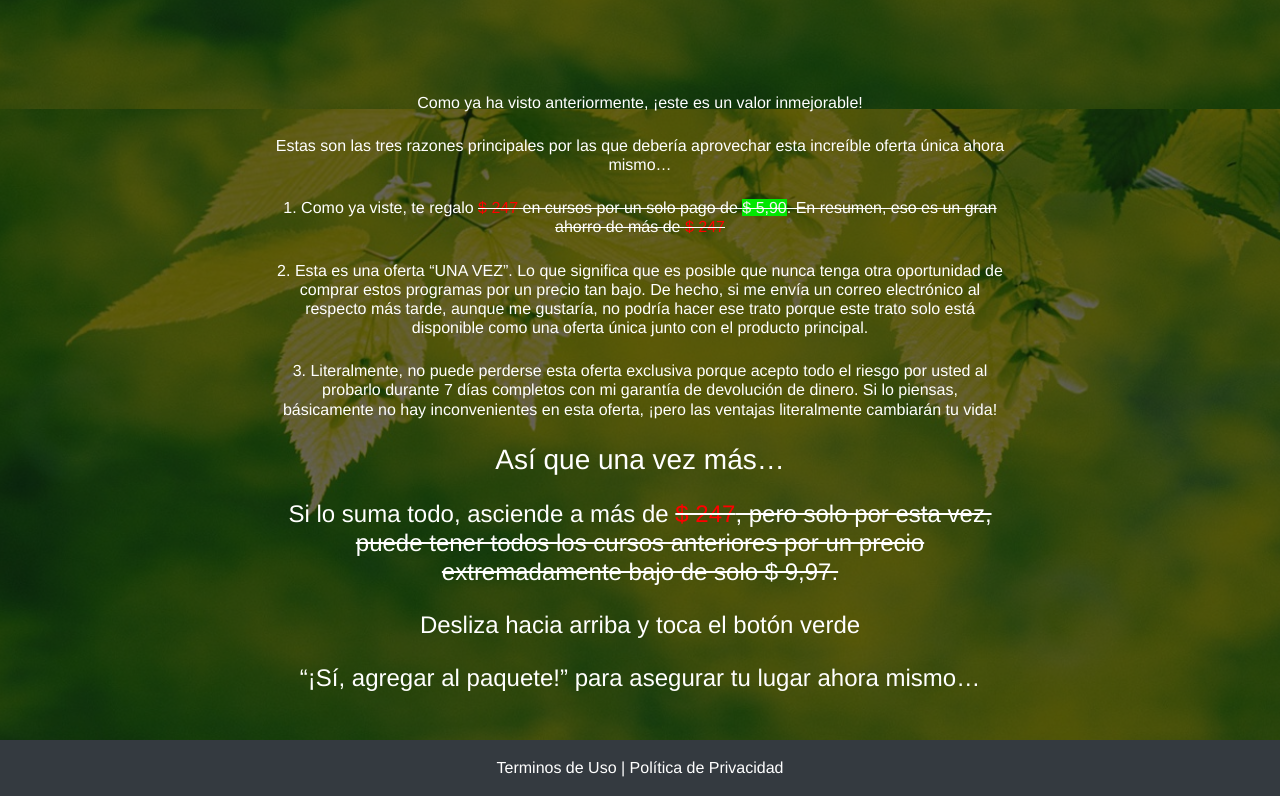
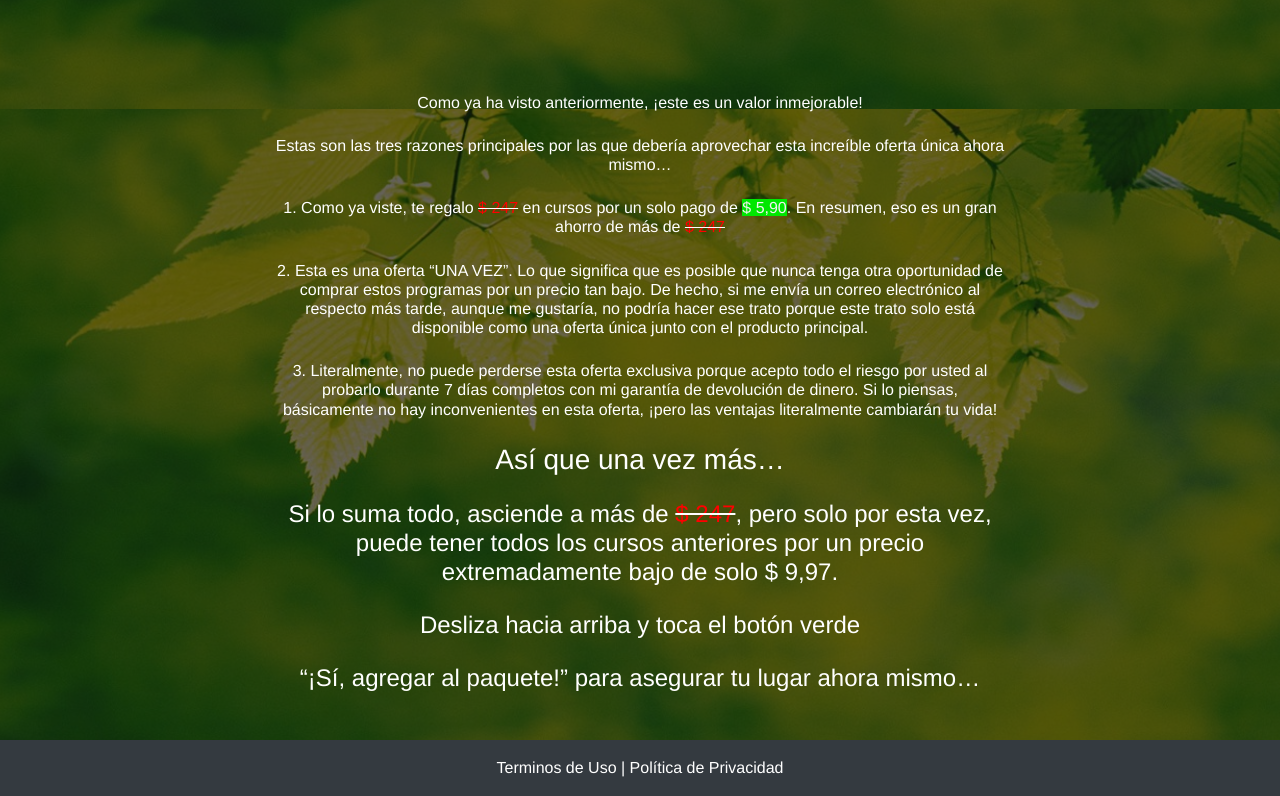
Before and after one commit to lbozio/vidasalud.online, a plain HTML site: page imperdible/index.html in a window 1280 px wide. Shown: the part 1560-2356 px from the top of the page. Drawn offline with nearby package versions, Linux system fonts and the light colour scheme.

Commit message:
Update index.html

```diff
--- a/imperdible/index.html
+++ b/imperdible/index.html
@@ -71,11 +71,11 @@ document.addEventListener("contextmenu", function (e){
 <br>
 <h6 class="my-4">Como ya ha visto anteriormente, ¡este es un valor inmejorable!</h6>
 <h6 class="my-4">Estas son las tres razones principales por las que debería aprovechar esta increíble oferta única ahora mismo…</h6>
-<h6 class="my-4">1. Como ya viste, te regalo <del><span style="color: rgb(255, 0, 0);">$ 247</span></b> en cursos por un solo pago de <span style="color: #F2F2F2; background-color: #00E701;">$ 5,90</span>. En resumen, eso es un gran ahorro de más de <del><span style="color: rgb(255, 0, 0);">$ 247</span></b> </h6>
+<h6 class="my-4">1. Como ya viste, te regalo <del><span style="color: rgb(255, 0, 0);">$ 247</span></del></b> en cursos por un solo pago de <span style="color: #F2F2F2; background-color: #00E701;">$ 5,90</span>. En resumen, eso es un gran ahorro de más de <del><span style="color: rgb(255, 0, 0);">$ 247</span></b> </h6>
 <h6 class="my-4">2. Esta es una oferta “UNA VEZ”. Lo que significa que es posible que nunca tenga otra oportunidad de comprar estos programas por un precio tan bajo. De hecho, si me envía un correo electrónico al respecto más tarde, aunque me gustaría, no podría hacer ese trato porque este trato solo está disponible como una oferta única junto con el producto principal.</h6>
 <h6 class="my-4">3. Literalmente, no puede perderse esta oferta exclusiva porque acepto todo el riesgo por usted al probarlo durante 7 días completos con mi garantía de devolución de dinero. Si lo piensas, básicamente no hay inconvenientes en esta oferta, ¡pero las ventajas literalmente cambiarán tu vida!</h6>
 <h3 class="my-4">Así que una vez más…</h3>
-<h4 class="my-4">Si lo suma todo, asciende a más de <del><span style="color: rgb(255, 0, 0);">$ 247</span></b>, pero solo por esta vez, puede tener todos los cursos anteriores por un precio extremadamente bajo de solo $ 9,97.</h4>
+<h4 class="my-4">Si lo suma todo, asciende a más de <del><span style="color: rgb(255, 0, 0);">$ 247</span></del></b>, pero solo por esta vez, puede tener todos los cursos anteriores por un precio extremadamente bajo de solo $ 9,97.</h4>
 <h4 class="my-4">Desliza hacia arriba y toca el botón verde</h4>
 <h4 class="my-4">“¡Sí, agregar al paquete!” para asegurar tu lugar ahora mismo…</h4>
 
```
